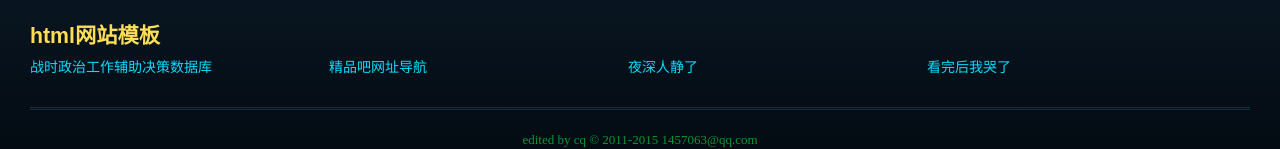
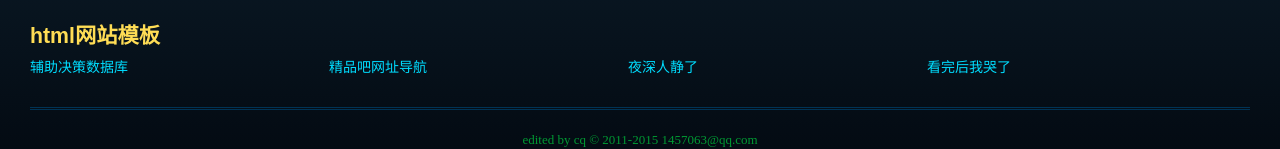
Before and after one commit to cq7216/html, a plain HTML site: page index.html in a window 1280 px wide. Shown: the part 527-676 px from the top of the page. Drawn offline with Linux system fonts and the light colour scheme.

Commit message:
Update index.html

```diff
--- a/index.html
+++ b/index.html
@@ -77,7 +77,7 @@ Author：cq7216
             </ul>
             <h2>html网站模板</h2>
             <ul class="zsd cl">
-                <li><a href="html/fzjc/fzjc.html" target="_blank">战时政治工作辅助决策数据库</a></li>
+                <li><a href="html/fzjc/fzjc.html" target="_blank">辅助决策数据库</a></li>
                 <li><a href="html/dh/index.html" target="_blank">精品吧网址导航</a></li>
                 <li><a href="html/ysrjl/ysrjl.htm" target="_blank">夜深人静了</a></li>
                 <li><a href="html/cry/cry.htm" target="_blank">看完后我哭了</a></li>
```
